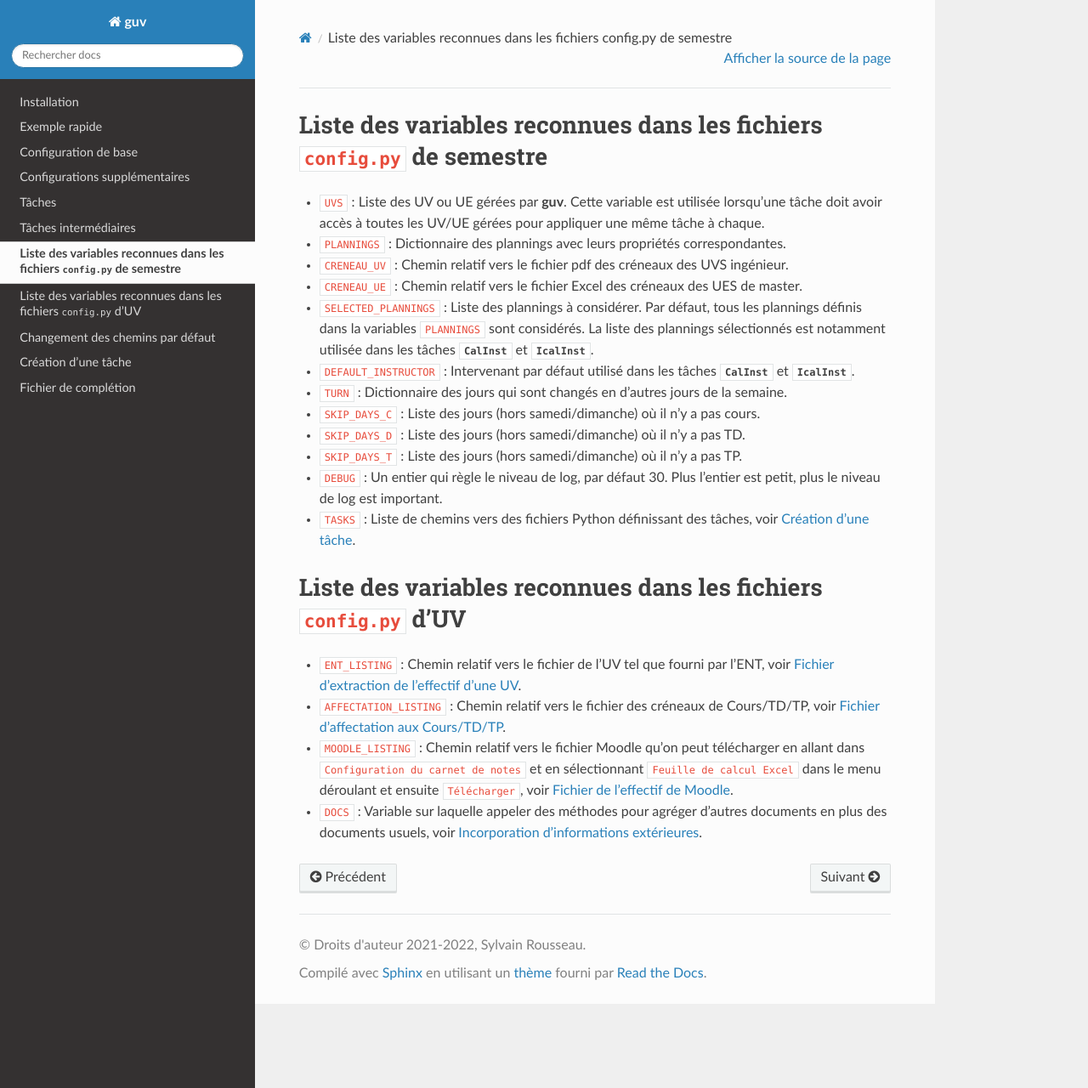
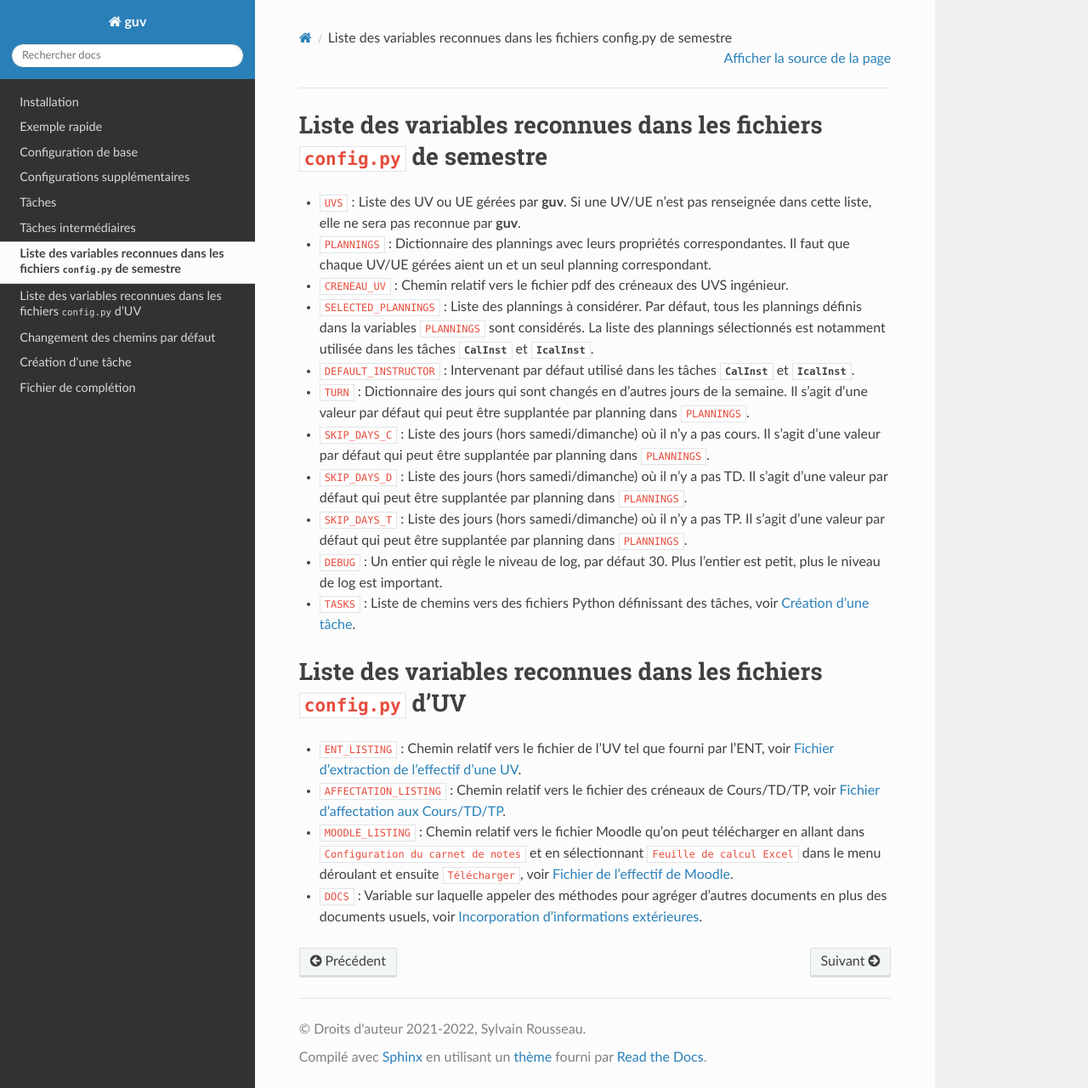
Before and after one commit to thisirs/guv, a Sphinx documentation site: the page built from docs/variables.rst, in a window 1280 px wide and 1280 px high. Shown: the whole window at 85% size. Built offline with Sphinx 7.4.7 and the Read the Docs theme 2.0.0, drawn with Linux system fonts in a browser that asks for light colours.

Commit message:
Improve documentation

```diff
--- a/docs/tutorial.rst
+++ b/docs/tutorial.rst
@@ -84,7 +84,7 @@ dossier de semestre:
 
 Pour que l'UV soit effectivement prise en compte par **guv**, il faut
 ensuite la déclarer dans le fichier ``config.py`` du semestre avec
-la variable ``UVS``.
+la variable ``UVS`` et lui associer un planning dans ``PLANNINGS``.
 
 .. _conf-semester:
 
--- a/docs/variables.rst
+++ b/docs/variables.rst
@@ -1,18 +1,16 @@
 Liste des variables reconnues dans les fichiers ``config.py`` de semestre
 -------------------------------------------------------------------------
 
-- ``UVS`` : Liste des UV ou UE gérées par **guv**. Cette variable est
-  utilisée lorsqu'une tâche doit avoir accès à toutes les UV/UE gérées
-  pour appliquer une même tâche à chaque.
+- ``UVS`` : Liste des UV ou UE gérées par **guv**. Si une UV/UE n'est
+  pas renseignée dans cette liste, elle ne sera pas reconnue par
+  **guv**.
 
 - ``PLANNINGS`` : Dictionnaire des plannings avec leurs propriétés
-  correspondantes.
+  correspondantes. Il faut que chaque UV/UE gérées aient un et un seul
+  planning correspondant.
 
 - ``CRENEAU_UV`` : Chemin relatif vers le fichier pdf des créneaux des
   UVS ingénieur.
-
-- ``CRENEAU_UE`` : Chemin relatif vers le fichier Excel des créneaux des
-  UES de master.
 
 - ``SELECTED_PLANNINGS`` : Liste des plannings à considérer. Par
   défaut, tous les plannings définis dans la variables ``PLANNINGS``
@@ -25,16 +23,20 @@ Liste des variables reconnues dans les fichiers ``config.py`` de semestre
   :class:`~guv.tasks.ical.IcalInst`.
 
 - ``TURN`` : Dictionnaire des jours qui sont changés en d'autres jours
-  de la semaine.
+  de la semaine. Il s'agit d'une valeur par défaut qui peut être
+  supplantée par planning dans ``PLANNINGS``.
 
 - ``SKIP_DAYS_C`` : Liste des jours (hors samedi/dimanche) où il n'y a
-  pas cours.
+  pas cours. Il s'agit d'une valeur par défaut qui peut être
+  supplantée par planning dans ``PLANNINGS``.
 
 - ``SKIP_DAYS_D`` : Liste des jours (hors samedi/dimanche) où il n'y a
-  pas TD.
+  pas TD. Il s'agit d'une valeur par défaut qui peut être supplantée
+  par planning dans ``PLANNINGS``.
 
 - ``SKIP_DAYS_T`` : Liste des jours (hors samedi/dimanche) où il n'y a
-  pas TP.
+  pas TP. Il s'agit d'une valeur par défaut qui peut être supplantée
+  par planning dans ``PLANNINGS``.
 
 - ``DEBUG`` : Un entier qui règle le niveau de log, par défaut 30.
   Plus l'entier est petit, plus le niveau de log est important.
```
